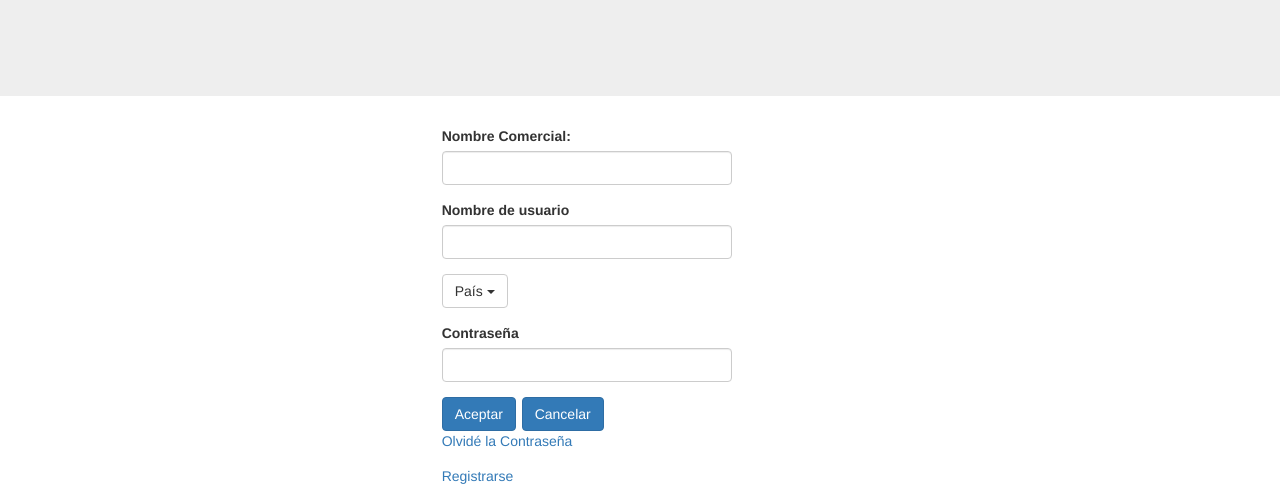
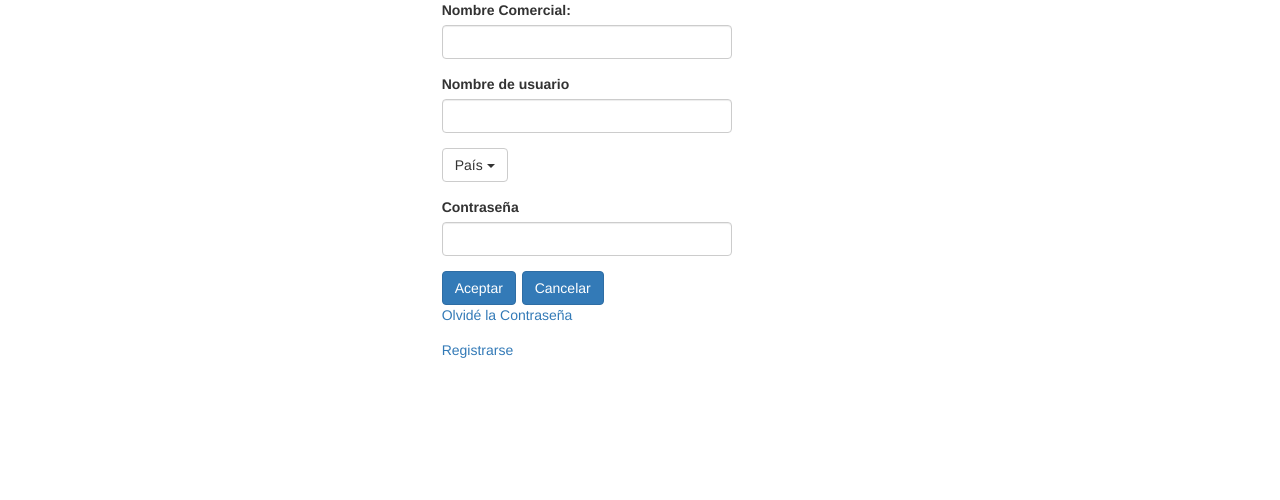
Before and after one commit to jdavys/Programathon, a PHP site: page /view/index.php in a window 1280 px wide. Shown: the top 500 px of the page. Run offline with PHP 8.4, Linux system fonts and the light colour scheme; a stand-in replaces the project's code that opens the database connection; some libraries are stand-ins or nearby versions.

Commit message:
Update index.php

```diff
--- a/view/index.php
+++ b/view/index.php
@@ -1,4 +1,3 @@
-
 <!DOCTYPE html>
 <html lang="en">
   <head>
@@ -37,7 +36,7 @@
  </script>
 
 
-  <div class="jumbotron"></div>
+
      <div class="container-fluid">
       <div class="row">
         <div class="col-md-push-4 col-xs-6 col-md-3" >
@@ -107,7 +106,6 @@
 	      xfbml      : true,
 	      version    : 'v2.7'
 	    });
-
 	    FB.getLoginStatus(function(response){
 	    	if(response.status==='connected'){
 	    		document.getElementById('status').innerHTML="we are connected";
@@ -117,9 +115,7 @@
 	    		document.getElementById('status').innerHTML="we are not logged in facebook";
 	    	}
 	    });
-
 	  };
-
 
 	  (function(d, s, id){
 	     var js, fjs = d.getElementsByTagName(s)[0];
@@ -141,7 +137,6 @@
 	    	}
 	    	});
 	    }
-
 	    function getInfo(){
 	    	FB.api('/me',
 	    		   'GET',
@@ -150,7 +145,6 @@
 	    		    	document.getElementById('status').innerHTML = response.id;
 	    		    });
 	    	}
-
 	</script>
 
 
```
